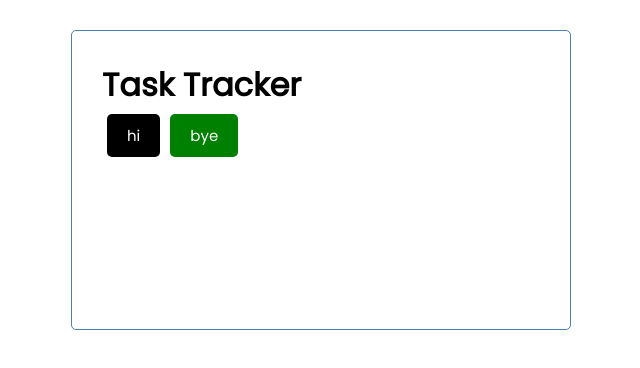
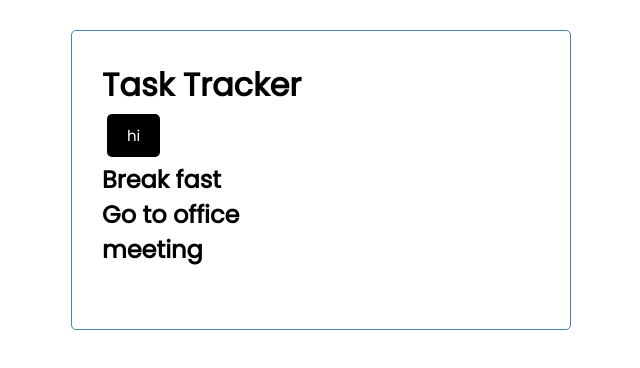
Before and after one commit to nadimpallibhargav/taskTracker-reactJS, a React (Create React App) app: page / in a window 1280 px wide. Shown: the top 368 px of the page, without its empty margins (319-959 px from the left). Built offline with nearby package versions, Linux system fonts and the light colour scheme.

Commit message:
created tasks component and used map for using the array data

```diff
--- a/src/App.js
+++ b/src/App.js
@@ -1,9 +1,11 @@
 import Header from "./components/Header"
+import Task from "./components/Tasks"
 
 function App() {
   return (
     <div className="container">
       <Header />
+      <Task />
     </div>
   );
 }
--- a/src/components/Button.js
+++ b/src/components/Button.js
@@ -1,7 +1,7 @@
-const Button = ({color, text, onClick}) => {
+const Button = ({color, text}) => {
 
   return (
-    <button onClick={onClick} style={{backgroundColor: color}} className="btn">{text}</button>
+    <button style={{backgroundColor: color}} className="btn">{text}</button>
   )
 }
 
--- a/src/components/Header.js
+++ b/src/components/Header.js
@@ -1,21 +1,11 @@
 import Button from './Button'
 
 const Header = () => {
-
-  const clicked = () => {
-    console.log('click')
-  }
-
-  const clickedGreen = () => {
-    console.log('green click')
-  }
-
   return (
     <>
         <header>
             <h1>Task Tracker</h1>
-            <Button onClick={clicked} text='hi' />
-            <Button onClick={clickedGreen} color='green' text='bye' />
+            <Button text='hi' />
         </header>
     </>
   )
--- /dev/null
+++ b/src/components/Tasks.js
@@ -0,0 +1,36 @@
+const tasks = [
+
+    {
+        id: 1,
+        text: 'Break fast',
+        day: 'Feb 5th at 9:00pm',
+        reminder: true,
+    },
+    {
+        id: 2,
+        text: 'Go to office',
+        day: 'Feb 5th at 9:30pm',
+        reminder: false,
+    },
+    {
+        id: 3,
+        text: 'meeting',
+        day: 'Feb 5th at 11:00pm',
+        reminder: true,
+    },
+
+]
+
+const Tasks = () => {
+  return (
+    <>
+        {tasks.map((task) => (
+            <div>
+                <h2>{task.text}</h2>
+            </div>
+        ))}
+    </>
+  )
+}
+
+export default Tasks
```
